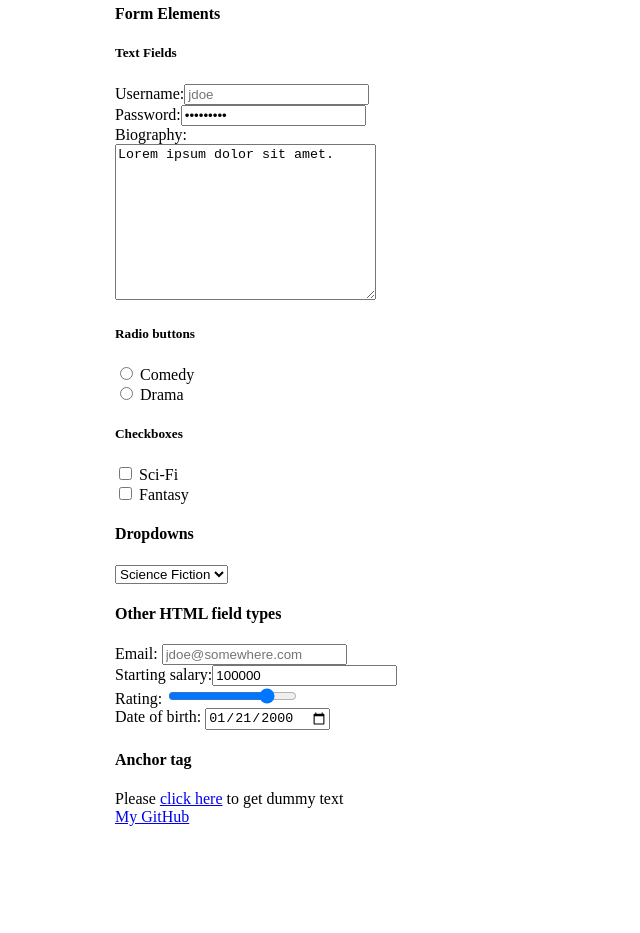
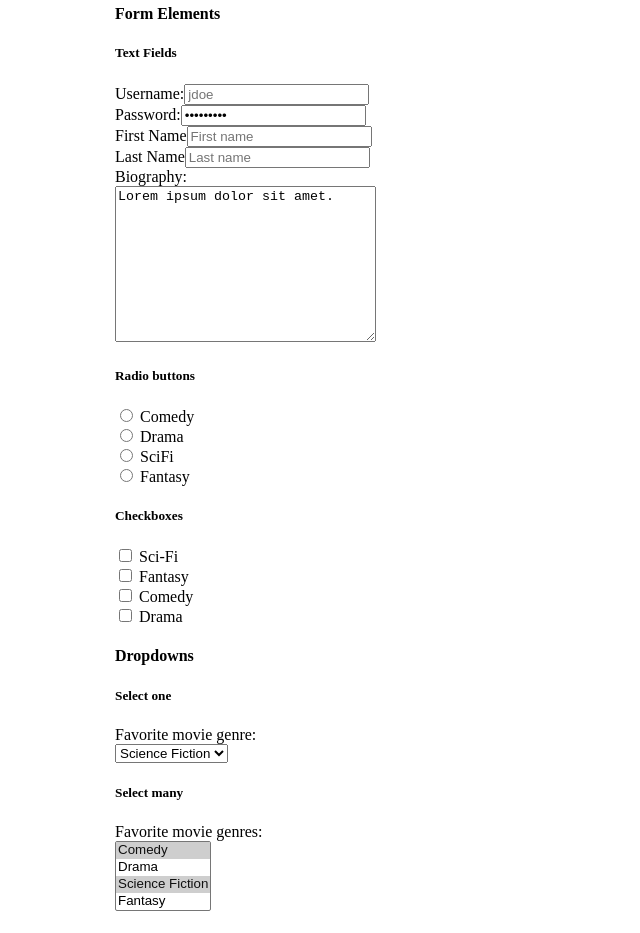
Before and after one commit to 8q8b/kambaz-next-js, a Next.js app: page /labs/lab1 in a window 1280 px wide. Shown: the part 1800-2733 px from the top of the page, without its empty margins (0-640 px from the left). Before the commit the page ends 2637 px from the top, so only its background shows below. Built offline with nearby package versions, Linux system fonts and the light colour scheme.

Commit message:
A1 revisions

```diff
--- a/app/(kambaz)/account/signup/page.tsx
+++ b/app/(kambaz)/account/signup/page.tsx
@@ -4,12 +4,13 @@ export default function Signup() {
   return (
     <div id="wd-signup-screen">
       <h3>Sign up</h3>
-      <input placeholder="username" className="wd-username" />
+      <input placeholder="username" className="wd-username" defaultValue= "alice"/>
       <br />
       <input
         placeholder="password"
         type="password"
         className="wd-password"
+        defaultValue="password"
       />
       <br />
       <input
--- a/app/labs/lab1/page.tsx
+++ b/app/labs/lab1/page.tsx
@@ -140,7 +140,22 @@ export default function Lab1() {
 
           <label htmlFor="wd-password">Password:</label>
           <input id="wd-password" type="password" defaultValue="123@#$asd" /><br />
-
+          <label htmlFor="firstName">First Name</label>
+          <input
+            id="firstName"
+            name="firstName"
+            type="text"
+            placeholder="First name"
+          />
+          <br />
+          <label htmlFor="lastName">Last Name</label>
+          <input
+            id="lastName"
+            name="lastName"
+            type="text"
+            placeholder="Last name"
+          />
+          <br />
           <label>Biography:</label><br />
           <textarea id="wd-textarea" cols={30} rows={10}>
             Lorem ipsum dolor sit amet.
@@ -149,16 +164,35 @@ export default function Lab1() {
           <h5 id="wd-radio-buttons">Radio buttons</h5>
           <input type="radio" name="genre" /> Comedy<br />
           <input type="radio" name="genre" /> Drama<br />
+          <input type="radio" name="genre" value="SciFi" /> SciFi <br />
+          <input type="radio" name="genre" value="Fantasy" /> Fantasy <br />
+
 
           <h5 id="wd-checkboxes">Checkboxes</h5>
           <input type="checkbox" /> Sci-Fi<br />
           <input type="checkbox" /> Fantasy<br />
+          <input type="checkbox" /> Comedy <br />
+          <input type="checkbox" /> Drama <br />
 
           <h4 id="wd-dropdowns">Dropdowns</h4>
-          <select>
-            <option>Comedy</option>
-            <option>Drama</option>
-            <option selected>Science Fiction</option>
+
+          <h5>Select one</h5>
+          <label htmlFor="wd-select-one-genre"> Favorite movie genre: </label><br />
+          <select id="wd-select-one-genre">
+            <option value="COMEDY">Comedy</option>
+            <option value="DRAMA">Drama</option>
+            <option selected value="SCIFI">
+              Science Fiction</option>
+            <option value="FANTASY">Fantasy</option>
+          </select>
+
+          <h5>Select many</h5>
+          <label htmlFor="wd-select-many-genre"> Favorite movie genres: </label><br />
+          <select multiple id="wd-select-many-genre">
+            <option value="COMEDY" selected> Comedy          </option>
+            <option value="DRAMA">           Drama           </option>
+            <option value="SCIFI" selected> Science Fiction </option>
+            <option value="FANTASY">         Fantasy         </option>
           </select>
         </form>
       </div>
```
Also changed, not shown: app/(kambaz)/account/signin/page.tsx (+7 -1 lines), app/(kambaz)/courses/[cid]/modules/page.tsx (+21 -1 lines).
